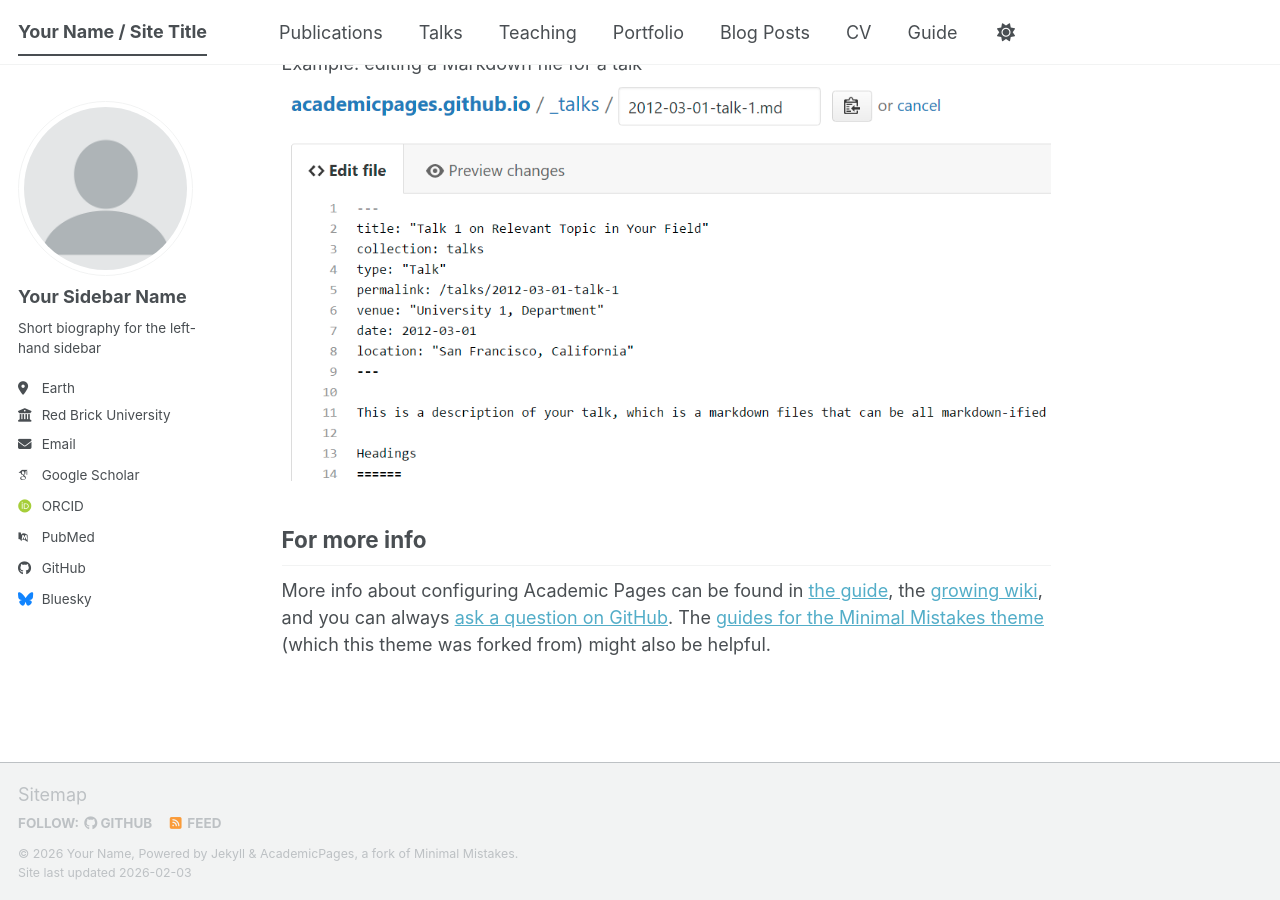
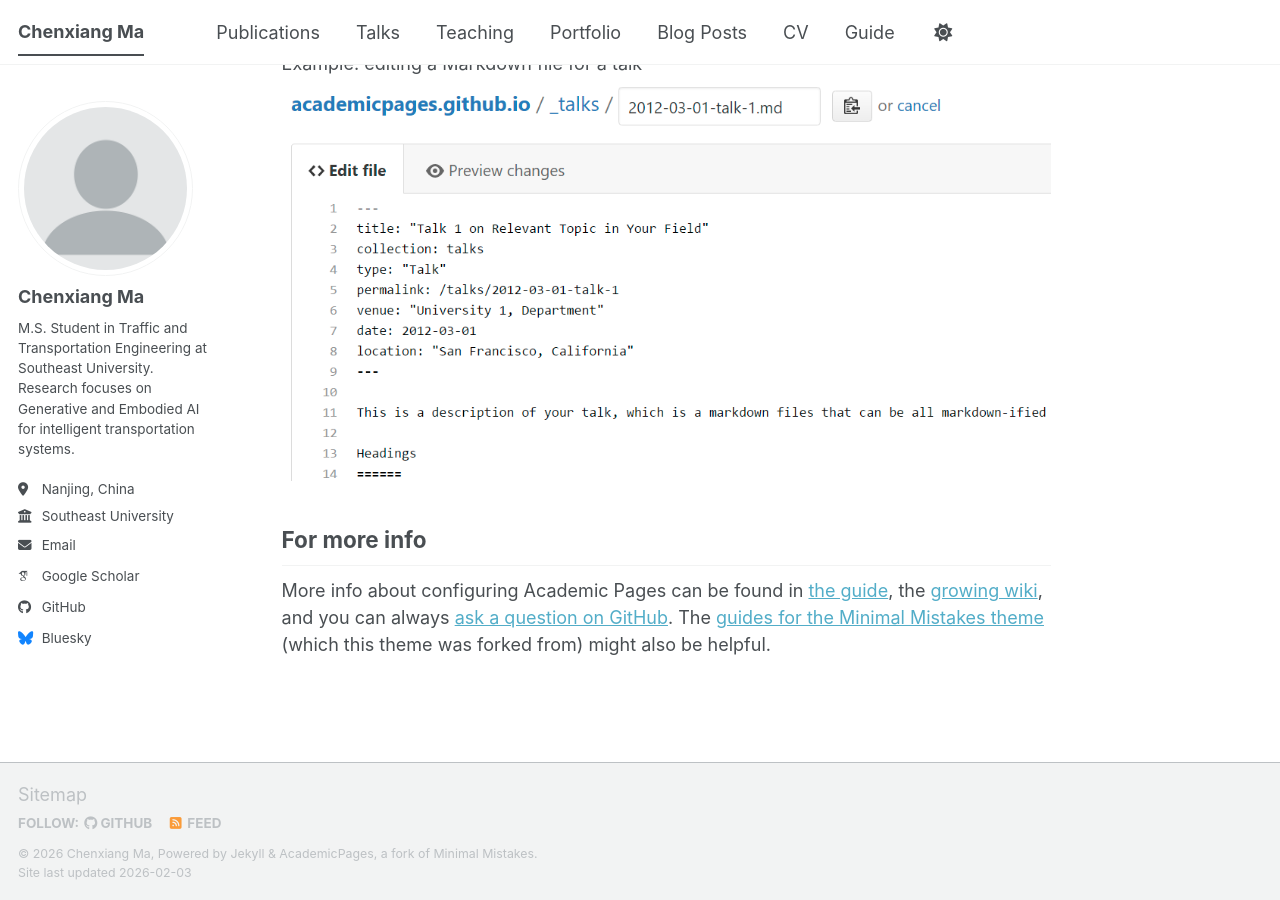
Before and after one commit to macxii23/macxii23.github.io, a Jekyll site: the page built from _pages/about.md, in a window 1280 px wide and 900 px high, scrolled down 2720 px. Built offline with Jekyll 4.4.1, drawn with Linux system fonts in a browser that asks for light colours; some web fonts are replaced; a script bundle is joined from its source files by our own code; library files that are not in the unit come from our copies.

Commit message:
Update _config.yml

```diff
--- a/_config.yml
+++ b/_config.yml
@@ -9,14 +9,14 @@
 # Basic Site Settings
 locale                   : "en-US"
 site_theme               : "default" # The available themes options are "default", "air", "sunrise", "mint", "dirt" and "contrast"
-title                    : "Your Name / Site Title"
+title                    : "Chenxiang Ma"
 title_separator          : "-"
-name                     : &name "Your Name"
-description              : &description "Your Name's academic portfolio"   # Update this with a general description of your site, this is the default if not overridden by a page
-url                      : https://academicpages.github.io # The base hostname & protocol for your site e.g. "https://[your GitHub username].github.io",
+name                     : &name "Chenxiang Ma"
+description              : &description "Master's Student at Southeast University"   # Update this with a general description of your site, this is the default if not overridden by a page
+url                      : https://macxii23.github.io # The base hostname & protocol for your site e.g. "https://[your GitHub username].github.io",
                                                            # or if you already have some other page hosted on Github then use "https://[your GitHub username].github.io/[Your Repo Name]"
 baseurl                  : "" # the subpath of your site, e.g. "/blog"
-repository               : "academicpages/academicpages.github.io"
+repository               : "macxii23/macxii23.github.io"
 
 # Site Author - The following control what appear as part of the author content on the side bar.
 #               If a field is blank the icon and link will not appear, otherwise it will be shown.
@@ -24,24 +24,24 @@ repository               : "academicpages/academicpages.github.io"
 author:
   # Biographic information
   avatar           : "profile.png"
-  name             : "Your Sidebar Name"
+  name             : "Chenxiang Ma"
   pronouns         : # example: "she/her"
-  bio              : "Short biography for the left-hand sidebar"
-  location         : "Earth"
-  employer         : "Red Brick University"
+  bio              : "M.S. Student in Traffic and Transportation Engineering at Southeast University. Research focuses on Generative and Embodied AI for intelligent transportation systems."
+  location         : "Nanjing, China"
+  employer         : "Southeast University"
   uri              : # URL
-  email            : "none@example.org"
+  email            : "machenxiang@seu.edu.cn"
 
   # Academic websites
   academia         : # URL
   arxiv            : # URL - Update with the correct link to your profile
-  googlescholar    : "https://scholar.google.com/citations?user=PS_CX0AAAAAJ"
+  googlescholar    : "https://scholar.google.com/citations?user=PS_CX0AAAAAJ"  # Update with your actual Google Scholar ID
   inspire-hep      : # URL
   impactstory      : # URL
-  orcid            : "https://orcid.org/yourorcidurl"
+  orcid            : # URL
   semantic         : # URL
   ssrn             : # URL
-  pubmed           : "https://www.ncbi.nlm.nih.gov/pubmed/?term=john+snow"
+  pubmed           : # URL
   researchgate     : # URL
   scopus           : # URL
   zotero           : # URL
@@ -51,7 +51,7 @@ author:
   bitbucket        : # Username - Update with your username on the site
   codepen          : # Username
   dribbble         : # Username
-  github           : "academicpages"
+  github           : "macxii23"
   kaggle           : # Username
   stackoverflow    : # User number or user number and name (i.e., use "1" or "1/jeff-atwood")
 
```
